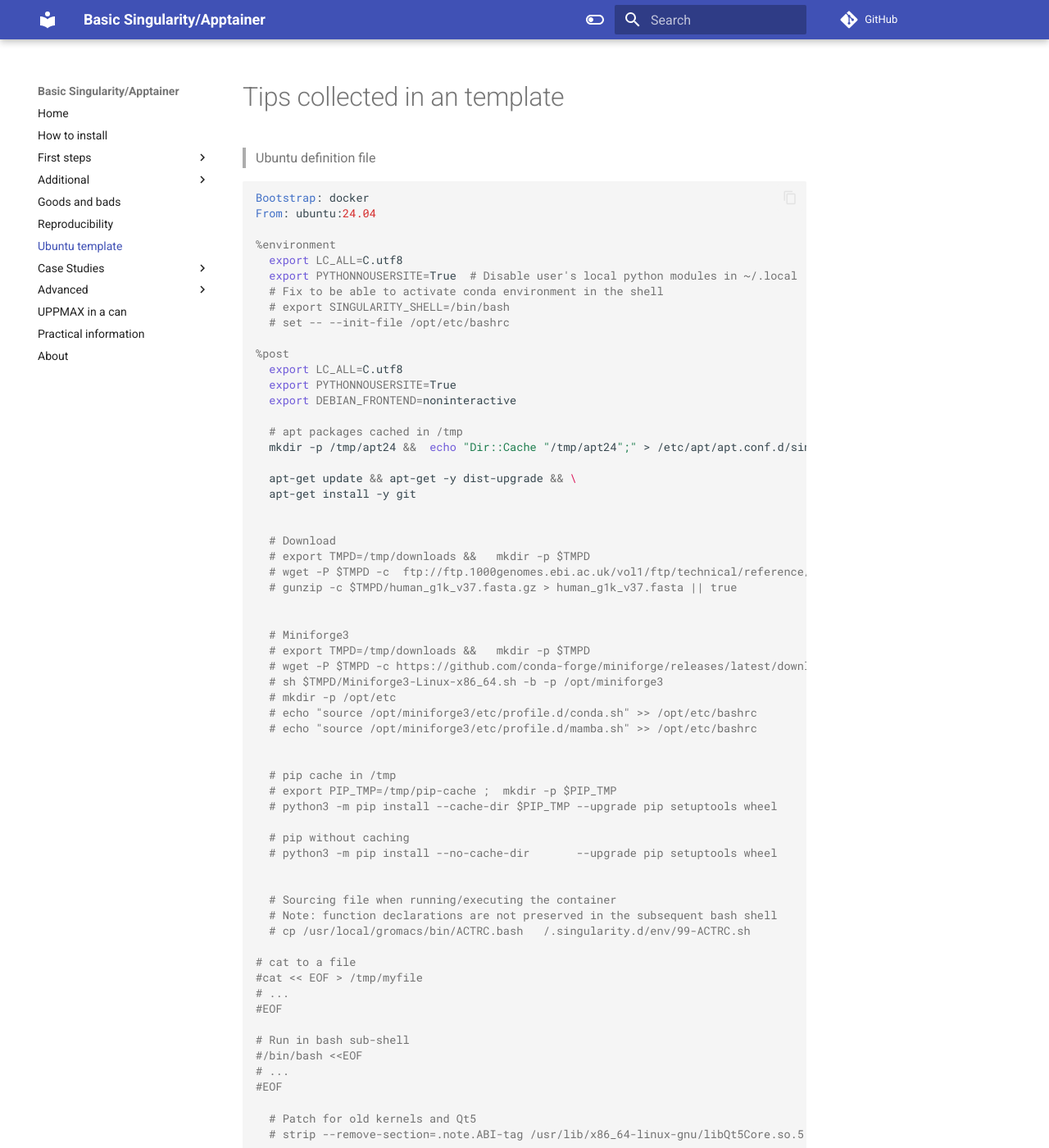
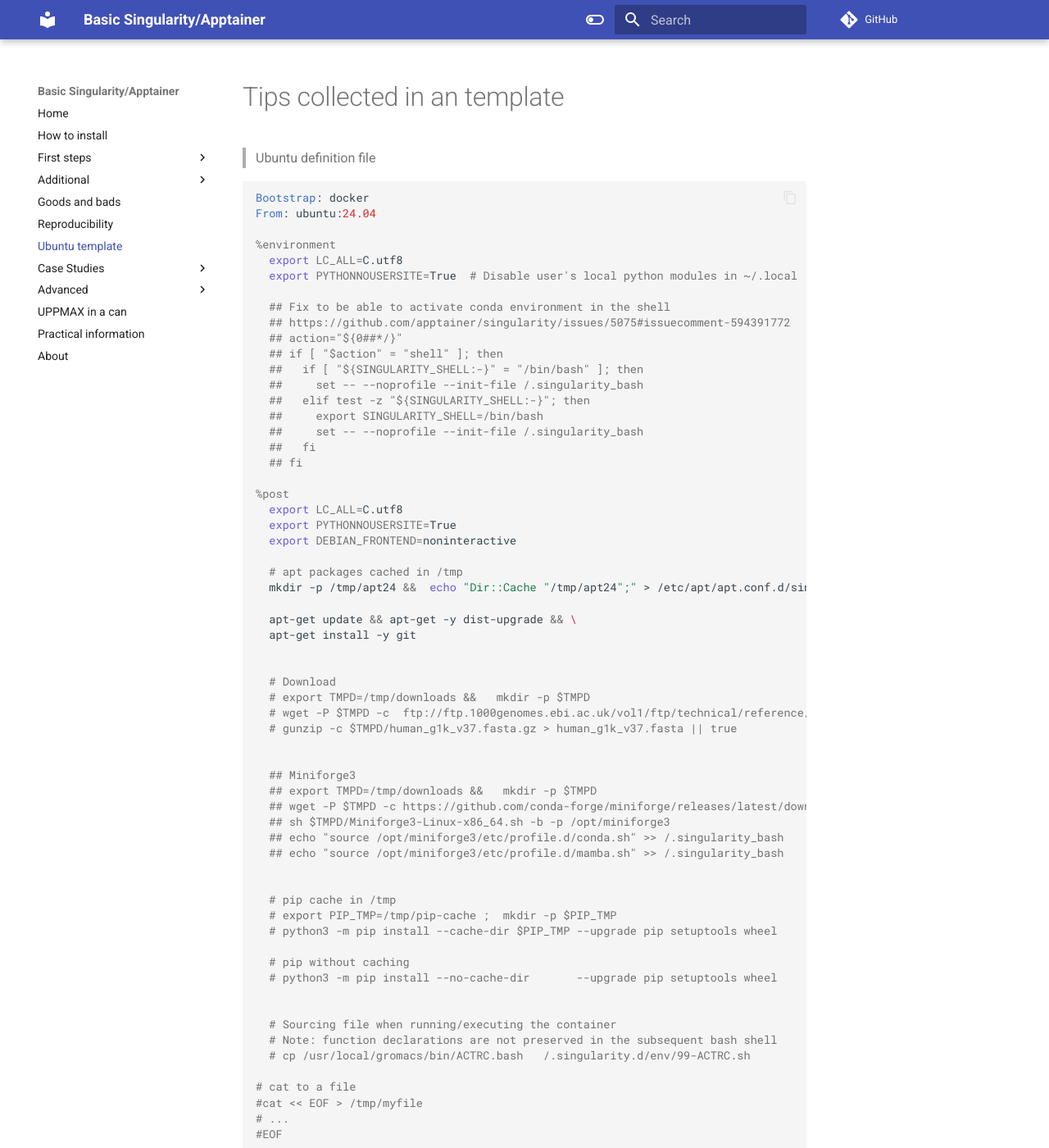
Before and after one commit to pmitev/UPPMAX-Singularity-workshop, an MkDocs documentation site: the page built from docs/ubuntu_template.md, in a window 1280 px wide and 1400 px high. Shown: the whole window at 82% size. Built offline with MkDocs 1.6.1 and Material for MkDocs 9.7.7, drawn with Linux system fonts in a browser that asks for light colours; comment, search, counter and statistics services are not loaded.

Commit message:
docs/ubuntu_template.md fix

```diff
--- a/docs/ubuntu_template.md
+++ b/docs/ubuntu_template.md
@@ -8,9 +8,18 @@
 %environment
   export LC_ALL=C.utf8
   export PYTHONNOUSERSITE=True  # Disable user's local python modules in ~/.local
-  # Fix to be able to activate conda environment in the shell
-  # export SINGULARITY_SHELL=/bin/bash
-  # set -- --init-file /opt/etc/bashrc
+
+  ## Fix to be able to activate conda environment in the shell
+  ## https://github.com/apptainer/singularity/issues/5075#issuecomment-594391772
+  ## action="${0##*/}"
+  ## if [ "$action" = "shell" ]; then
+  ##   if [ "${SINGULARITY_SHELL:-}" = "/bin/bash" ]; then
+  ##     set -- --noprofile --init-file /.singularity_bash
+  ##   elif test -z "${SINGULARITY_SHELL:-}"; then
+  ##     export SINGULARITY_SHELL=/bin/bash
+  ##     set -- --noprofile --init-file /.singularity_bash
+  ##   fi
+  ## fi
 
 %post
   export LC_ALL=C.utf8
@@ -30,13 +39,12 @@
   # gunzip -c $TMPD/human_g1k_v37.fasta.gz > human_g1k_v37.fasta || true
 
 
-  # Miniforge3
-  # export TMPD=/tmp/downloads &&   mkdir -p $TMPD
-  # wget -P $TMPD -c https://github.com/conda-forge/miniforge/releases/latest/download/Miniforge3-Linux-x86_64.sh && \
-  # sh $TMPD/Miniforge3-Linux-x86_64.sh -b -p /opt/miniforge3
-  # mkdir -p /opt/etc
-  # echo "source /opt/miniforge3/etc/profile.d/conda.sh" >> /opt/etc/bashrc
-  # echo "source /opt/miniforge3/etc/profile.d/mamba.sh" >> /opt/etc/bashrc
+  ## Miniforge3
+  ## export TMPD=/tmp/downloads &&   mkdir -p $TMPD
+  ## wget -P $TMPD -c https://github.com/conda-forge/miniforge/releases/latest/download/Miniforge3-Linux-x86_64.sh && \
+  ## sh $TMPD/Miniforge3-Linux-x86_64.sh -b -p /opt/miniforge3
+  ## echo "source /opt/miniforge3/etc/profile.d/conda.sh" >> /.singularity_bash
+  ## echo "source /opt/miniforge3/etc/profile.d/mamba.sh" >> /.singularity_bash
 
 
   # pip cache in /tmp
```
